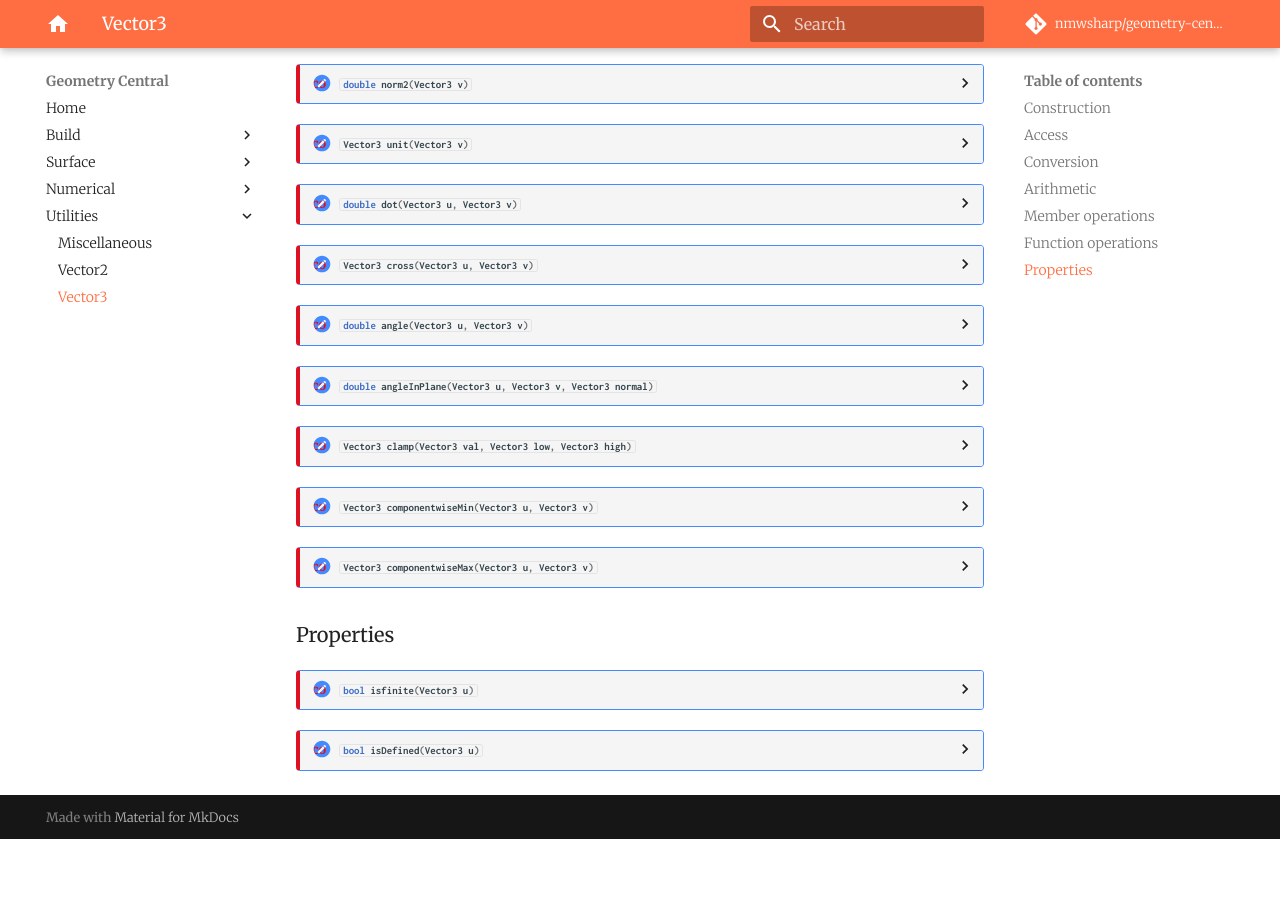
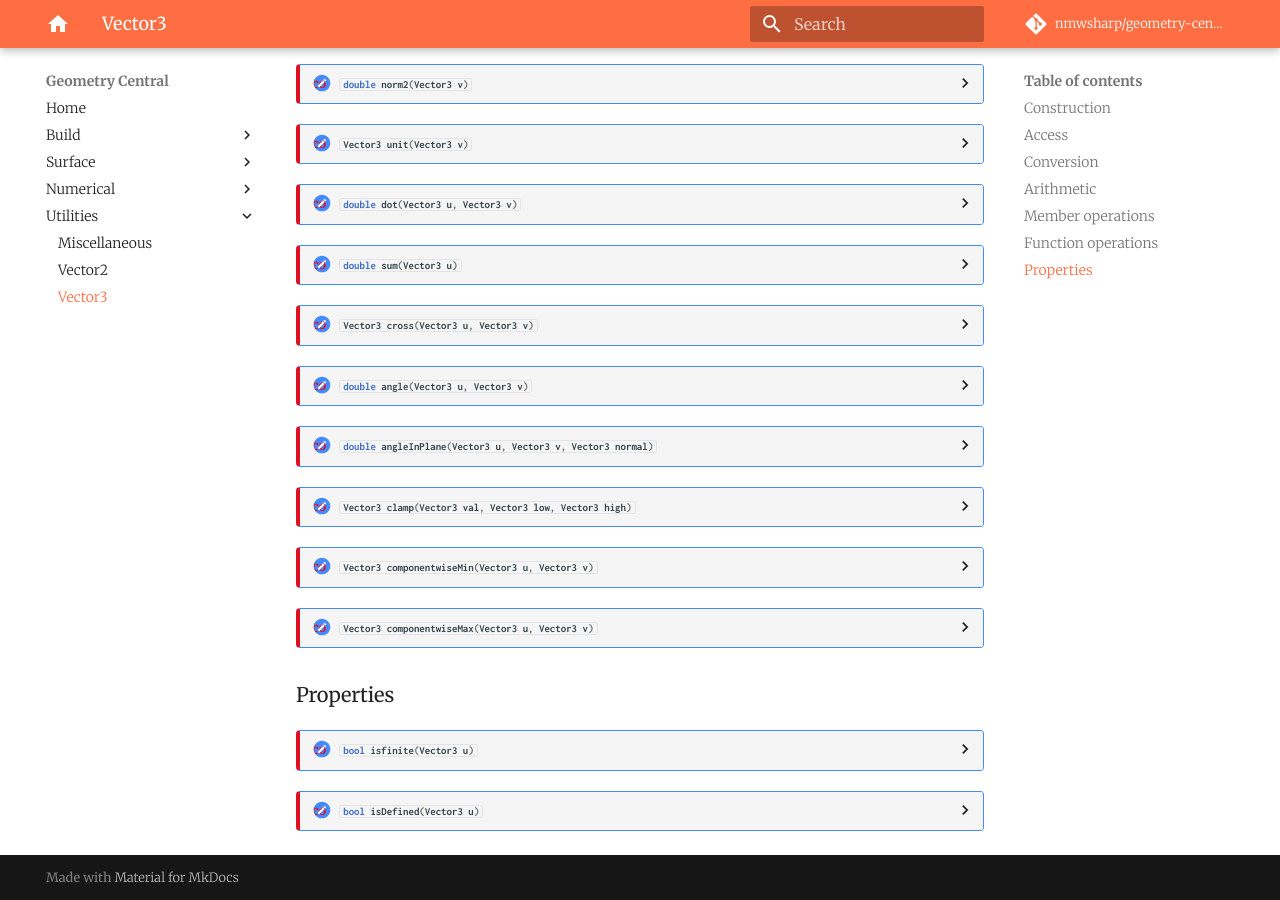
Before and after one commit to nmwsharp/geometry-central, an MkDocs documentation site: the page built from docs/docs/utilities/vector3.md, in a window 1280 px wide and 900 px high, scrolled down 1809 px. Built offline with MkDocs 1.6.1 and Material for MkDocs 9.7.7, drawn with Linux system fonts in a browser that asks for light colours; formulas are drawn with MathJax 3; comment, search, counter and statistics services are not loaded; before the commit the page ends 2648 px from its top, so only the background shows below that.

Commit message:
add vector3 sum()

```diff
--- a/docs/docs/utilities/vector3.md
+++ b/docs/docs/utilities/vector3.md
@@ -121,6 +121,11 @@ These operations do not change the vector on which they are called.
     Returns the dot product between two vectors.
 
 
+??? func "`#!cpp double sum(Vector3 u)`"
+
+    Returns the sum of the coordinates of a vector
+
+
 ??? func "`#!cpp Vector3 cross(Vector3 u, Vector3 v)`"
 
     Returns the cross product between two vectors.
```
Also changed, not shown: 2 other files.
